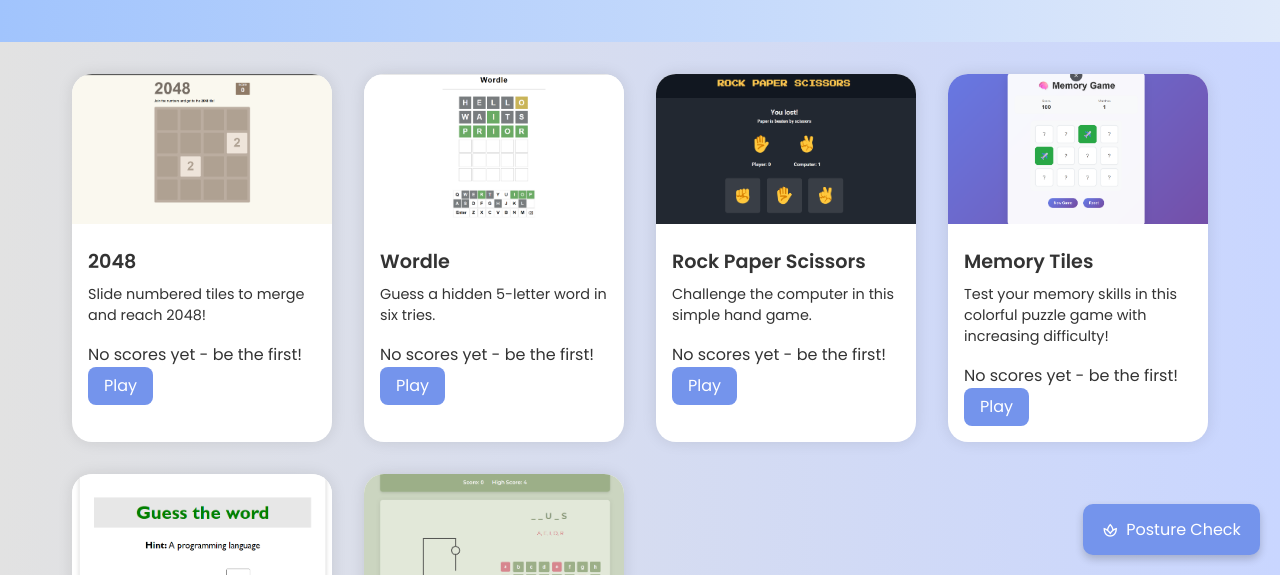
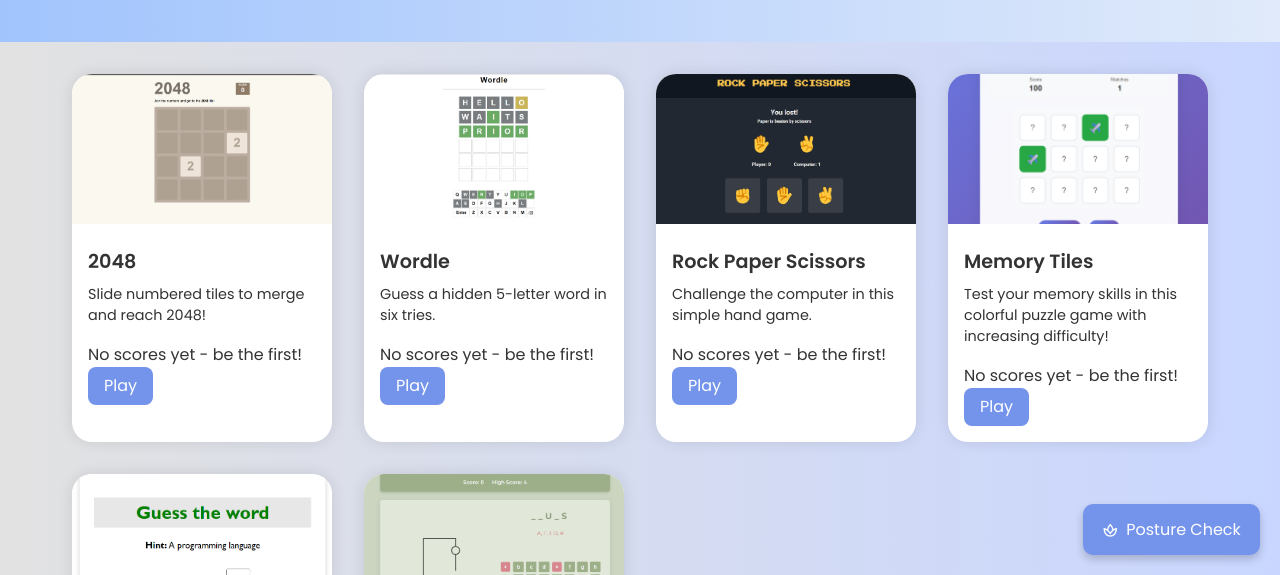
Before and after one commit to shambhavi-tec/Noitika, a website: page index.html in a window 1280 px wide. Shown: the part 225-800 px from the top of the page. Drawn offline with nearby package versions, Linux system fonts and the light colour scheme; no server answers; a web font is replaced by a local one.

Commit message:
SCREENSHOT

```diff
--- a/index.html
+++ b/index.html
@@ -80,7 +80,7 @@
     </div>
 
     <div class="game-card">
-      <img src="screenshots/memory.png" alt="Memory Tiles Screenshot">
+      <img src="screenshots/Memory 2.png" alt="Memory Tiles Screenshot">
       <div class="game-card-content">
         <h3>Memory Tiles</h3>
         <p>Test your memory skills in this colorful puzzle game with increasing difficulty!</p>
```
